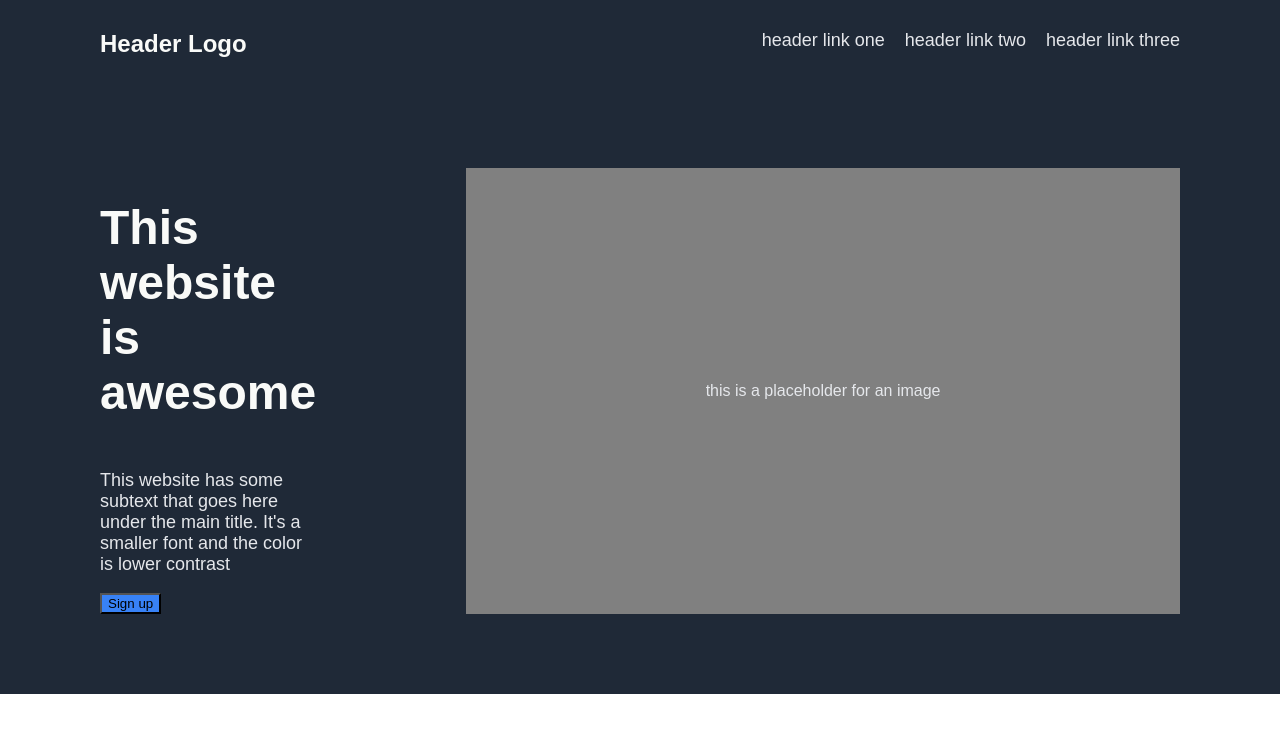
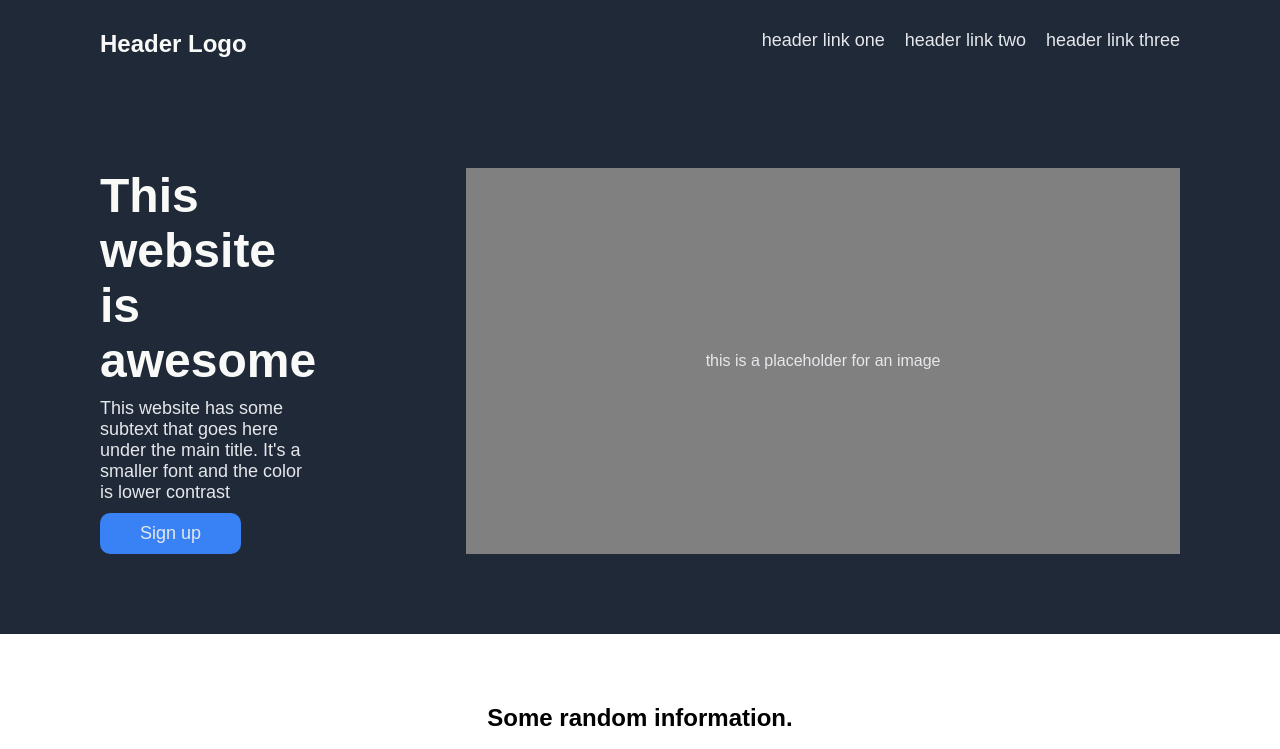
Before and after one commit to brbfishdrown/odin-landing-page, a plain HTML site: page index.html in a window 1280 px wide. Shown: the top 749 px of the page. Drawn offline with Linux system fonts and the light colour scheme.

Commit message:
Design introduction button Fix introduction margins

```diff
--- a/style.css
+++ b/style.css
@@ -6,10 +6,9 @@ body {
     font-family: Arial, Helvetica, sans-serif;
 }
 
-/*ARE THE BUTTONS SAME SIZE?*/
+/*NEED SEPERATE CLASSES FOR THESE BUTTONS NOT UNIVERSAL*/
 button {
     background-color: #3882F6;
-    flex-basis: 0;
 }
 
 .header,
@@ -74,6 +73,7 @@ a {
 .left-side-intro {
     display: flex;
     flex-direction: column;
+    justify-content: center;
     flex: 1;
 }
 
@@ -91,18 +91,26 @@ a {
     font-size: 48px;
     font-weight: 900;
     color: #F9FAF8;
+    margin: 0px;
 }
 
 .intro-para {
     font-size: 18px;
     color: #E5E7EB;
+    margin-top: 10px;
+    margin-bottom: 10px;
 }
 
-/*NEED TO ADD DESIGN TO BUTTON*/
-/*ROUNDED CORNERS, FULL BLUE NO WHITE LINE*/
 .intro-button {
     flex-basis: 0;
     align-self: flex-start;
+    font-size: 18px;
+    color: #E5E7EB;
+    border-radius: 10px;
+    padding: 10px;
+    padding-left: 40px;
+    padding-right: 40px;
+    border: none;
 }
 
 /*INFORMATION SECTION*/
@@ -115,7 +123,6 @@ a {
     padding: 50px;
 }
 
-/*BLUE BORDER AND ROUNDED CORNERS*/
 .information-images {
     display: flex;
     justify-content: center;
@@ -131,9 +138,9 @@ a {
     text-align: center;
 }
 
-/*ROUNDED CORNERS */
 .info-image {
     border: 2px solid #3882F6;
+    border-radius: 10px;
 }
 
 /*CALL TO ACTION SECTION*/
@@ -175,7 +182,6 @@ a {
     justify-content: center;
     background-color: #E5E7EB;
     padding: 150px;
-    /*DOUBLE CHECK PADDING ON L/R OF QUOTE*/
     padding-right: 400px;
     padding-left: 400px;
 }
```
